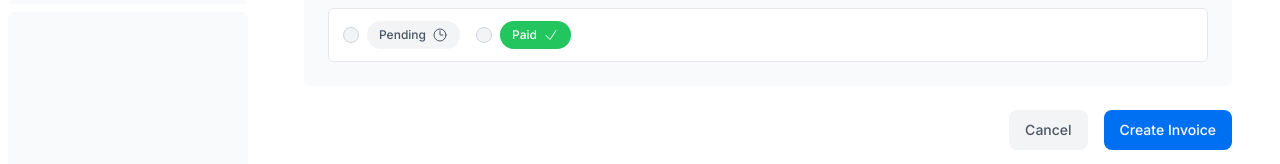
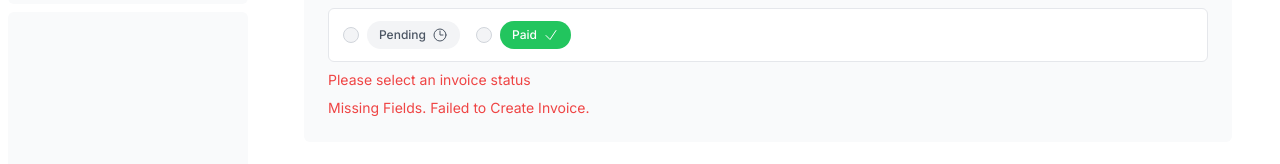
Before and after one commit to suo3/nextjs-dashboard, a Next.js app: page /dashboard/invoices/create in a window 1280 px wide. Both pictures are taken after typing "5" into the empty fields and a click on the button "Create Invoice". Shown: the part 340-504 px from the top of the page. Built offline with nearby package versions, Linux system fonts and the light colour scheme; no server answers; the database is empty; a web font is replaced by a local one.

Commit message:
update create-form

```diff
--- a/app/ui/invoices/create-form.tsx
+++ b/app/ui/invoices/create-form.tsx
@@ -1,3 +1,5 @@
+"use client";
+
 import { CustomerField } from "@/app/lib/definitions";
 import Link from "next/link";
 import {
@@ -13,6 +15,7 @@ import { useActionState } from "react";
 export default function Form({ customers }: { customers: CustomerField[] }) {
   const initialState: State = { message: null, errors: {} };
   const [state, formAction] = useActionState(createInvoice, initialState);
+
   return (
     <form action={formAction}>
       <div className="rounded-md bg-gray-50 p-4 md:p-6">
@@ -39,6 +42,7 @@ export default function Form({ customers }: { customers: CustomerField[] }) {
             </select>
             <UserCircleIcon className="pointer-events-none absolute left-3 top-1/2 h-[18px] w-[18px] -translate-y-1/2 text-gray-500" />
           </div>
+
           <div id="customer-error" aria-live="polite" aria-atomic="true">
             {state.errors?.customerId &&
               state.errors.customerId.map((error: string) => (
@@ -63,9 +67,19 @@ export default function Form({ customers }: { customers: CustomerField[] }) {
                 step="0.01"
                 placeholder="Enter USD amount"
                 className="peer block w-full rounded-md border border-gray-200 py-2 pl-10 text-sm outline-2 placeholder:text-gray-500"
+                aria-describedby="amount-error"
               />
               <CurrencyDollarIcon className="pointer-events-none absolute left-3 top-1/2 h-[18px] w-[18px] -translate-y-1/2 text-gray-500 peer-focus:text-gray-900" />
             </div>
+          </div>
+
+          <div id="amount-error" aria-live="polite" aria-atomic="true">
+            {state.errors?.amount &&
+              state.errors.amount.map((error: string) => (
+                <p className="mt-2 text-sm text-red-500" key={error}>
+                  {error}
+                </p>
+              ))}
           </div>
         </div>
 
@@ -82,7 +96,7 @@ export default function Form({ customers }: { customers: CustomerField[] }) {
                   name="status"
                   type="radio"
                   value="pending"
-                  className="h-4 w-4 cursor-pointer border-gray-300 bg-gray-100 text-gray-600 focus:ring-2"
+                  className="text-white-600 h-4 w-4 cursor-pointer border-gray-300 bg-gray-100 focus:ring-2"
                 />
                 <label
                   htmlFor="pending"
@@ -108,7 +122,21 @@ export default function Form({ customers }: { customers: CustomerField[] }) {
               </div>
             </div>
           </div>
+          <div id="status-error" aria-live="polite" aria-atomic="true">
+            {state.errors?.status &&
+              state.errors.status.map((error: string) => (
+                <p className="mt-2 text-sm text-red-500" key={error}>
+                  {error}
+                </p>
+              ))}
+          </div>
         </fieldset>
+
+        <div aria-live="polite" aria-atomic="true">
+          {state.message ? (
+            <p className="mt-2 text-sm text-red-500">{state.message}</p>
+          ) : null}
+        </div>
       </div>
       <div className="mt-6 flex justify-end gap-4">
         <Link
```
